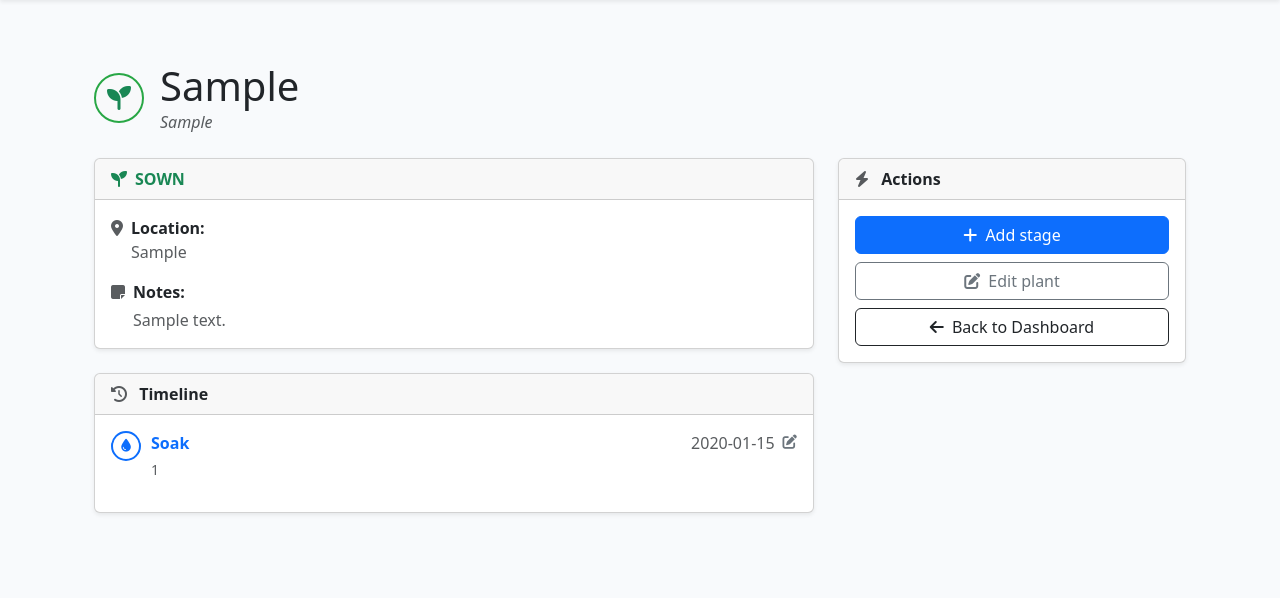
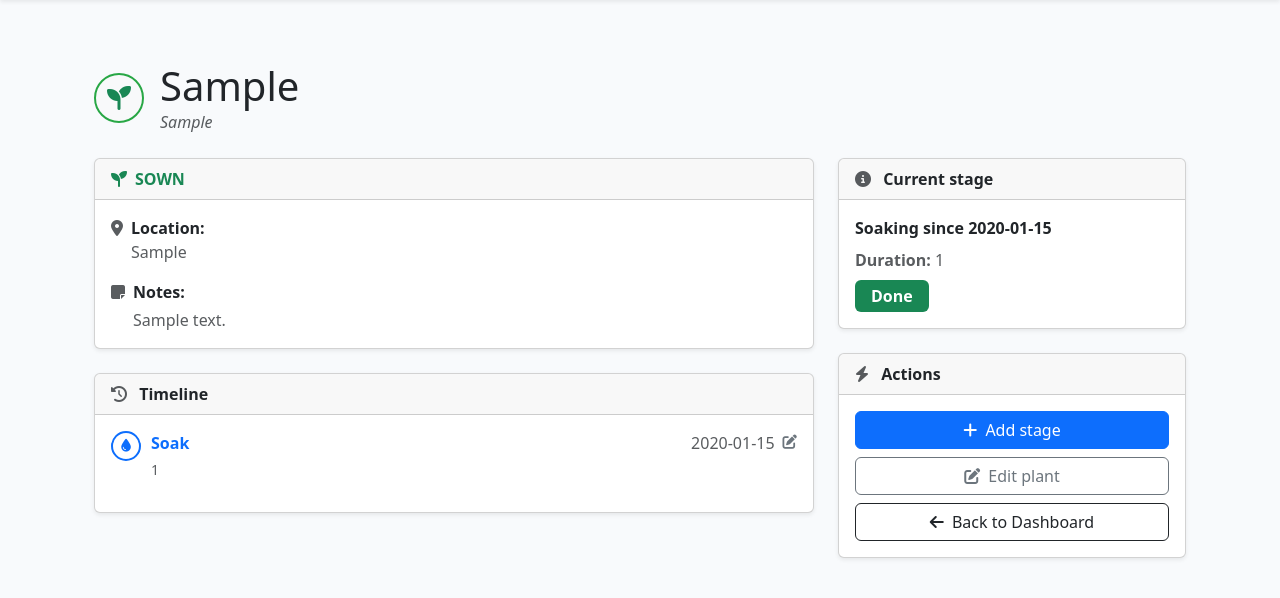
Before and after one commit to simfr24/Plantlog, a Flask app: page /plant/1 in a window 1280 px wide. Shown: the part 66-664 px from the top of the page. Run offline with Flask 3, Linux system fonts and the light colour scheme; the visitor is signed in with stand-in values (Sample User, id 1); data comes from the database, SQL or seed files in the repository; tables that the repository leaves empty hold one stand-in row (values such as "Sample post").

Commit message:
Add current stage in plant page

```diff
--- a/templates/plant.html
+++ b/templates/plant.html
@@ -218,6 +218,87 @@
         </div>
       </div>
     {% endif %}
+    {% if plant.current %}
+      <div class="card shadow-sm mb-4">
+        <div class="card-header">
+          <i class="fas fa-circle-info me-2 text-muted"></i>
+          <span class="fw-semibold">{{ t['Current stage'] if 'Current stage' in t else 'Current stage' }}</span>
+        </div>
+        <div class="card-body">
+          {% set action = plant.current.action %}
+          {% if action == 'custom' and plant.current.custom_label %}
+            {% set label_text = t['{event} on'].replace('{event}', plant.current.custom_label) if '{event} on' in t else plant.current.custom_label ~ ' on' %}
+            <div class="fw-bold">{{ label_text }} {{ plant.current.start }}</div>
+          {% else %}
+            {% set label = human_names[action] if action in human_names else action %}
+            <div class="fw-bold">{{ t[label] if label in t else label }} {{ plant.current.start }}</div>
+          {% endif %}
+          <div class="mt-2">
+          {% if plant.current.action == 'sow' and 'range' in plant.current %}
+            {% set min_val, current_unit, max_val, max_unit = plant.current.range %}
+            {% set min_days = duration_to_days(min_val, current_unit) %}
+            {% set max_days = duration_to_days(max_val, max_unit) %}
+            {% set min_date = plant.current.start | dateadd(days=min_days) %}
+            {% set max_date = plant.current.start | dateadd(days=max_days) %}
+            {% set now_date = today %}
+            {% set days_left = (max_date - now_date).days %}
+            {% set days_passed = (now_date - min_date).days %}
+            {% set total_window = (max_date - min_date).days %}
+            {% set progress = (days_passed / total_window * 100)|round|int %}
+            {% set progress = 100 if progress > 100 else (0 if progress < 0 else progress) %}
+            {% set gradient_class = "bg-success" if progress < 33 else "bg-warning" if progress < 66 else "bg-danger" %}
+            <div class="mb-2 text-muted" style="font-size:1rem;">
+              <strong>{{ t['Expected sprout time'] }}:</strong>
+              {{ min_val }} {{ t[current_unit] }} – {{ max_val }} {{ t[max_unit] }}
+            </div>
+            <div>
+              <div class="progress" style="height:8px;">
+                <div class="progress-bar {{ gradient_class }}" style="width:{{ progress }}%;"></div>
+              </div>
+              <div class="d-flex justify-content-between mt-2 small align-items-center">
+                {% if now_date > max_date %}
+                  <span class="badge bg-danger px-3 py-2 fs-6">{{ t['Overdue'] if 'Overdue' in t else 'Overdue' }}</span>
+                {% elif now_date >= min_date %}
+                  <span class="text-success fw-semibold">{{ t['Any day now'] if 'Any day now' in t else 'Any day now' }}</span>
+                  <span class="badge bg-success-subtle text-success px-3 py-2 fs-6">{{ days_left }} {{ t['days left'] }}</span>
+                {% else %}
+                  <span class="text-muted fw-semibold">{{ t['Not yet due'] if 'Not yet due' in t else 'Not yet due' }}</span>
+                  <span class="badge bg-secondary px-3 py-2 fs-6">{{ days_left }} {{ t['days left'] }}</span>
+                {% endif %}
+              </div>
+            </div>
+          {% elif plant.current.action in ['soak', 'strat'] and 'duration' in plant.current %}
+            {% set val, unit = plant.current.duration %}
+            {% set duration_days = duration_to_days(val, unit) %}
+            {% set end_date = plant.current.start | dateadd(days=duration_days) %}
+            {% set now_date = today %}
+            <div class="mb-2 text-muted">
+              <strong>{{ t['Duration'] }}:</strong> {{ val }} {{ t[unit] }}
+            </div>
+            <div>
+              {% if now_date >= end_date %}
+                <span class="badge bg-success px-3 py-2 fs-6">{{ t['Done'] }}</span>
+              {% else %}
+                {% set days_left = (end_date - now_date).days %}
+                <span class="badge bg-secondary px-3 py-2 fs-6">{{ days_left }} {{ t['days left'] }}</span>
+              {% endif %}
+            </div>
+          {% elif plant.current.action == 'measure' and 'size' in plant.current %}
+            {% set size_value = plant.current.size[0]|float %}
+            {% set size_display = size_value|int if size_value == size_value|int else size_value %}
+            {% set size_unit = plant.current.size[1] %}
+            <div class="mb-2 text-muted"><strong>{{ t['Size'] }}:</strong> {{ size_display }}{{ size_unit }}</div>
+            {# Optionally: Add growth rate here #}
+          {% elif plant.current.action == 'sprout' %}
+            {% set sprouted_date = plant.current.start|todate %}
+            {% set now_date = today %}
+            {% set age_days = (now_date - sprouted_date).days %}
+            <div class="mb-2 text-muted"><strong>{{ t['Age'] }}:</strong> {{ age_days }} {{ t['days'] }}</div>
+          {% endif %}
+          </div>
+        </div>
+      </div>
+      {% endif %}
 
 
       <!-- Actions Card -->
```
